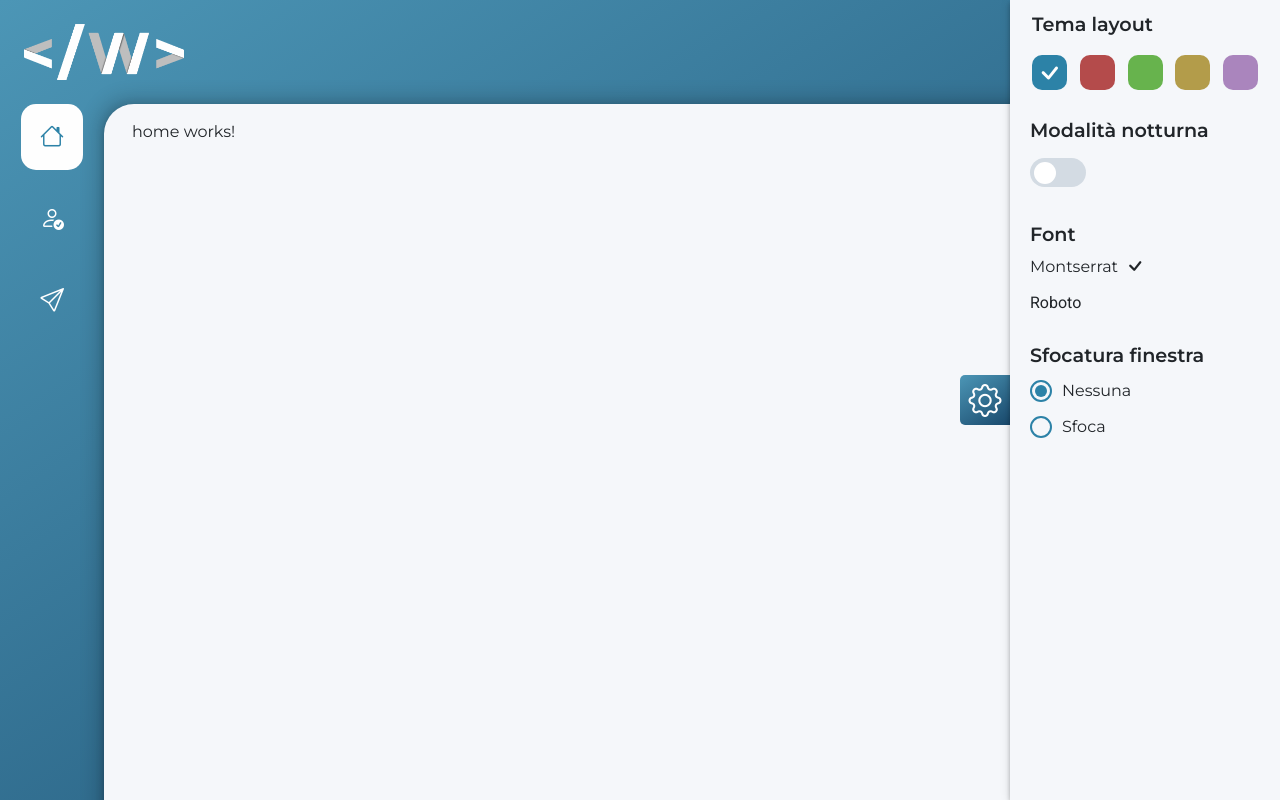
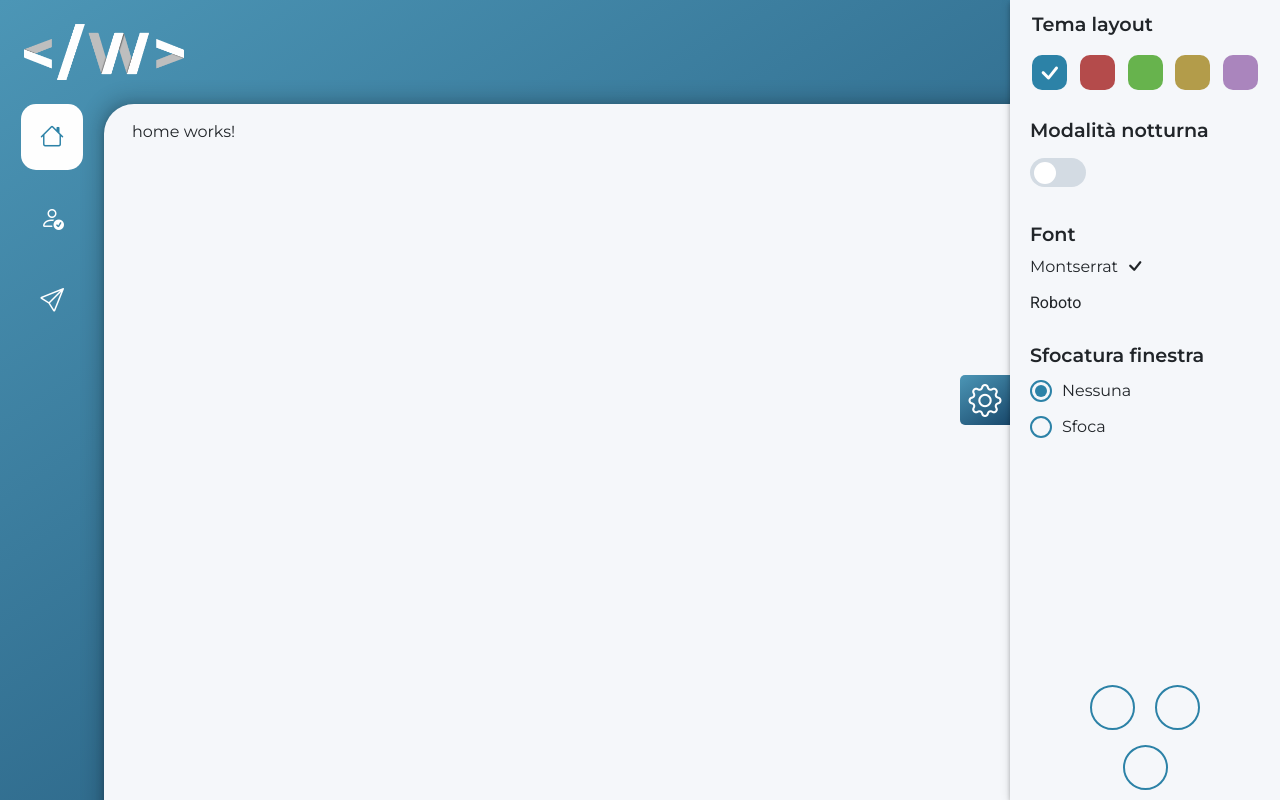
Before and after one commit to Walt98/walt-website, an Angular app: page /home in a window 1280 px wide. Both pictures are taken after a click on the element 1255 px from the left and 395 px from the top of the page. Built offline with nearby package versions, Linux system fonts and the light colour scheme; some icons are missing.

Commit message:
Aggiunto componente radial-menu(poca roba) e installato pacchetto flags

```diff
--- a/package.json
+++ b/package.json
@@ -23,6 +23,7 @@
     "@popperjs/core": "^2.10.2",
     "bootstrap": "^5.2.0",
     "bootstrap-icons": "^1.9.1",
+    "flag-icon-css": "^4.1.7",
     "rxjs": "~7.5.0",
     "tslib": "^2.3.0",
     "zone.js": "~0.11.4"
--- a/src/app/app.module.ts
+++ b/src/app/app.module.ts
@@ -14,6 +14,7 @@ import { IconPaletteComponent } from './settings-canvas/icon-palette/icon-palett
 import { ContactMeComponent } from './contact-me/contact-me.component';
 import { FontTextComponent } from './settings-canvas/font-text/font-text.component';
 import { RadioComponent } from './settings-canvas/radio/radio.component';
+import { RadialMenuComponent } from './settings-canvas/radial-menu/radial-menu.component';
 
 @NgModule({
   declarations: [
@@ -27,7 +28,8 @@ import { RadioComponent } from './settings-canvas/radio/radio.component';
     IconPaletteComponent,
     ContactMeComponent,
     FontTextComponent,
-    RadioComponent
+    RadioComponent,
+    RadialMenuComponent
   ],
   imports: [
     BrowserModule,
--- a/src/app/settings-canvas/icon-palette/icon-palette.component.scss
+++ b/src/app/settings-canvas/icon-palette/icon-palette.component.scss
@@ -33,7 +33,7 @@
 {
     font-size: xx-large;
     color: #fefefe;
-    transition: .15s;
+    transition: .1s;
 }
 
 .opacity0 { opacity: 0; }
--- /dev/null
+++ b/src/app/settings-canvas/radial-menu/radial-menu.component.html
@@ -0,0 +1,14 @@
+<div class="d-flex flex-column align-items-center">
+    <div class="d-flex justify-content-between flags">
+        <div class="d-flex justify-content-center align-items-center radial-button" [ngClass]="darkMode ? 'radial-dark' : radialColor">
+            <span class="flag-icon flag-icon-it"></span>
+        </div>
+        <div class="d-flex justify-content-center align-items-center radial-button" [ngClass]="darkMode ? 'radial-dark' : radialColor">
+            <span class="flag-icon flag-icon-gb"></span>
+        </div>
+    </div>
+
+    <div class="d-flex justify-content-center align-items-center radial-button" [ngClass]="darkMode ? 'radial-dark' : radialColor">
+        <span class="flag-icon flag-icon-{{ countryCode | lowercase }}"></span>
+    </div>
+</div>
--- /dev/null
+++ b/src/app/settings-canvas/radial-menu/radial-menu.component.scss
@@ -0,0 +1,19 @@
+.radial-button
+{
+    width: 45px;
+    height: 45px;
+    border-radius: 50%;
+}
+
+.radial-dark { border: 2px solid #d5dfec; }
+.radial-default { border: 2px solid #2c82a7; }
+.radial-red { border: 2px solid #b44b4b; }
+.radial-green { border: 2px solid #67b34d; }
+.radial-yellow { border: 2px solid #b39c4a; }
+.radial-purple { border: 2px solid #aa85bd; }
+
+.flags
+{
+    width: 110px;
+    height: 60px;
+}
--- /dev/null
+++ b/src/app/settings-canvas/radial-menu/radial-menu.component.ts
@@ -0,0 +1,45 @@
+import { Component, OnInit } from '@angular/core';
+import { AppService } from 'src/app/app.service';
+
+@Component({
+  selector: 'app-radial-menu',
+  templateUrl: './radial-menu.component.html',
+  styleUrls: ['./radial-menu.component.scss']
+})
+export class RadialMenuComponent implements OnInit
+{
+  public darkMode?: boolean;
+  public palette: any;
+
+  public radialColor?: string;
+  public countryCode: string = 'it';
+
+  constructor(private appService: AppService) { }
+
+  ngOnInit(): void
+  {
+    this.appService.darkMode$.subscribe((darkMode: string) => this.darkMode = darkMode == 'on');
+    this.appService.palette$.subscribe((palette: any) =>
+    {
+      this.palette = palette;
+      switch (palette.color)
+      {
+        case '#b44b4b':
+          this.radialColor = 'radial-red';
+          break;
+        case '#67b34d':
+          this.radialColor = 'radial-green';
+          break;
+        case '#b39c4a':
+          this.radialColor = 'radial-yellow';
+          break;
+        case '#aa85bd':
+          this.radialColor = 'radial-purple';
+          break;
+        default:
+          this.radialColor = 'radial-default';
+          break;
+      }
+    });
+  }
+}
--- a/src/app/settings-canvas/settings-canvas.component.html
+++ b/src/app/settings-canvas/settings-canvas.component.html
@@ -5,7 +5,8 @@
     </div>
 
     <!-- OFFCANVAS BODY -->
-    <div *ngIf="clicked" class="settings-canvas p10" [ngClass]="canvasColor">
+    <div *ngIf="clicked" class="d-flex flex-wrap align-content-between justify-content-center settings-canvas p10" [ngClass]="canvasColor">
+        <div class="w-100 hMax">
             <div class="container-fluid">
                 <div class="col-12 layout-style-title" [ngClass]="toggleClicked ? 'textDark' : ''">
                     Tema layout
@@ -51,4 +52,8 @@
                 <app-radio></app-radio>
             </div>
         </div>
+
+        <!-- LENGUAGE RADIAL MENU -->
+        <app-radial-menu class="hMax"></app-radial-menu>
     </div>
+</div>
--- a/src/app/settings-canvas/settings-canvas.component.scss
+++ b/src/app/settings-canvas/settings-canvas.component.scss
@@ -1,4 +1,5 @@
 .p10 { padding: 10px; }
+.hMax { height: max-content; }
 
 .settings-canvas
 {
--- a/src/styles.scss
+++ b/src/styles.scss
@@ -3,5 +3,6 @@
 /* Importing Bootstrap SCSS file. */
 @import '~bootstrap/scss/bootstrap';
 @import "~bootstrap-icons/font/bootstrap-icons.css";
+@import "~flag-icon-css/css/flag-icons.min.css";
 
 @import url('https://fonts.googleapis.com/css2?family=Montserrat:ital,wght@0,100;0,200;0,300;0,400;0,500;0,600;0,700;0,800;0,900;1,100;1,200;1,300;1,400;1,500;1,600;1,700;1,800;1,900&family=Roboto:ital,wght@0,100;0,300;0,400;0,500;0,700;0,900;1,100;1,300;1,400;1,500;1,700;1,900&display=swap');
```
Also changed, not shown: 2 other files (tests, documents, lock files or other folders). Lines whose indentation alone changed are shown as unchanged.
